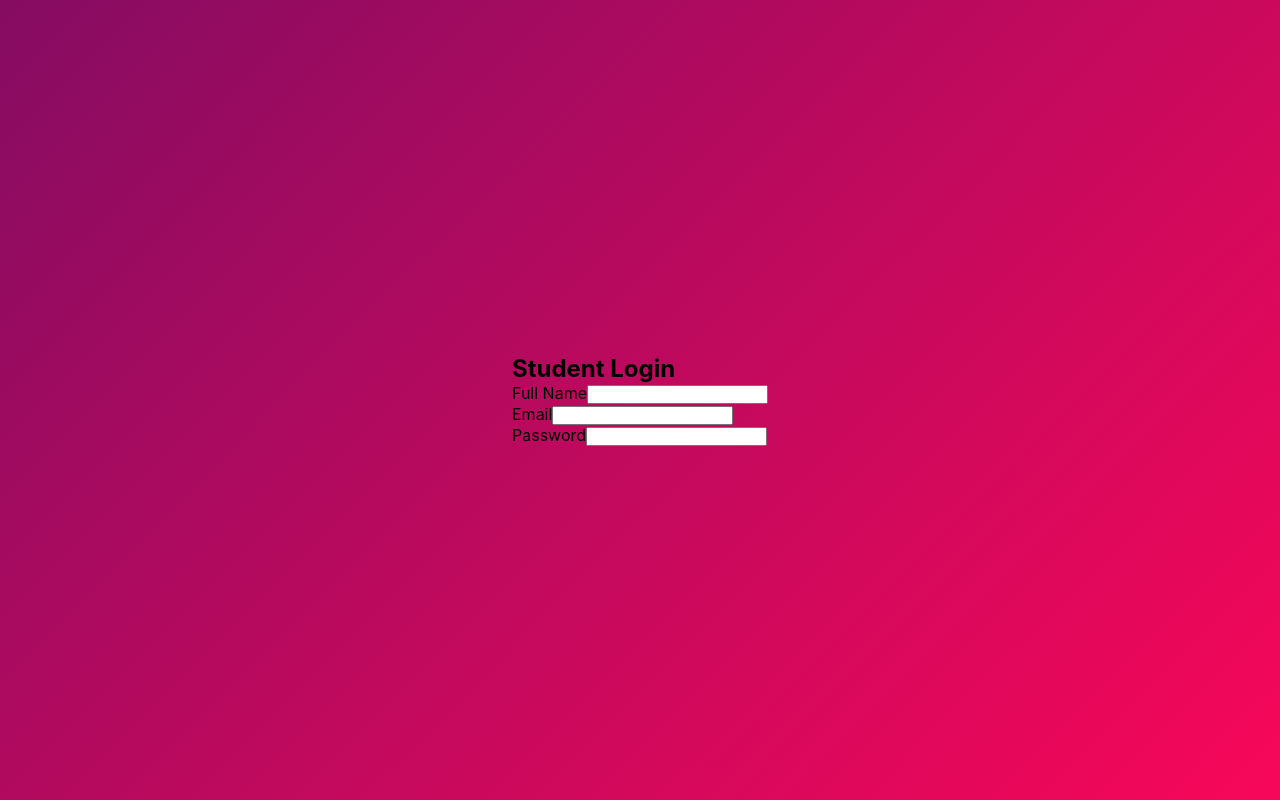
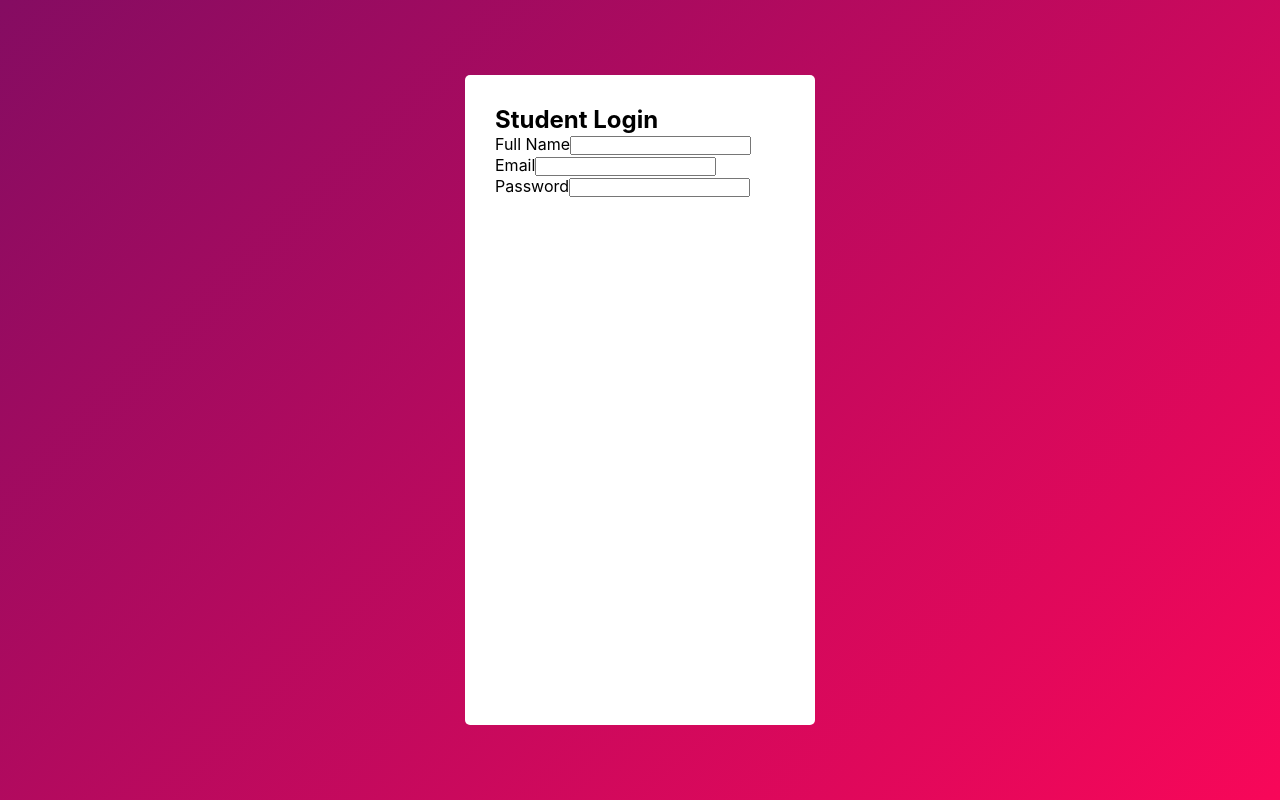
Before and after one commit to RidmiRangana0929/SignUpPage, a React (Create React App) app: page / in a window 1280 px wide. Built offline with nearby package versions, Linux system fonts and the light colour scheme.

Commit message:
added style to form container

```diff
--- a/src/App.css
+++ b/src/App.css
@@ -11,3 +11,12 @@
     justify-content: center;
     align-items: center;
   }
+
+  .app-wrapper{
+    background-color: #fff;
+    min-width: 350px;
+    min-height: 650px;
+    padding: 30px;
+    box-sizing: border-box;
+    border-radius: 5px;
+  }
```
